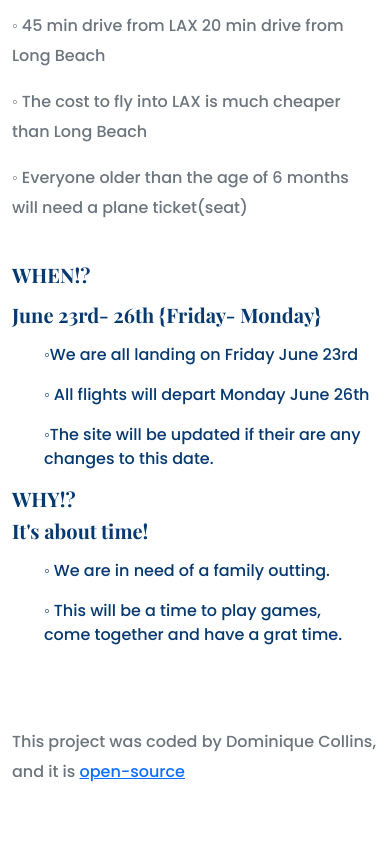
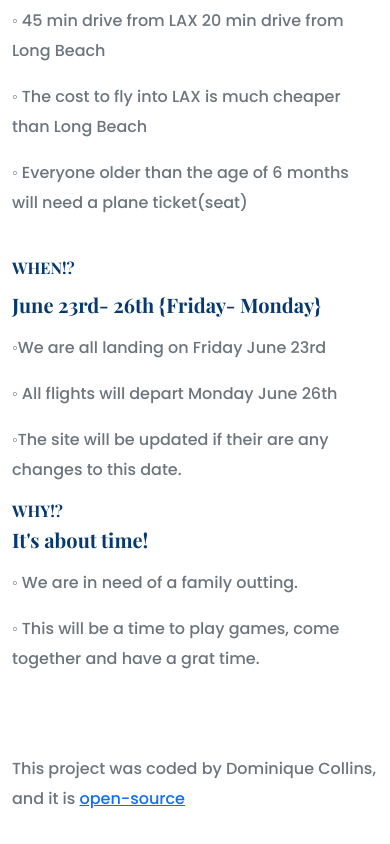
Before and after one commit to NIkkiDC/family-reunion, a plain HTML site: page index.html in a window 390 px wide. Shown: the part 734-1578 px from the top of the page. Drawn offline with nearby package versions, Linux system fonts and the light colour scheme; a web font is replaced by a local one.

Commit message:
changing UL to P to update color
switching the two then updating the ul to p with a class to mute the text. the page looks cleaner with the two tone. its easier on the eye

```diff
--- a/index.html
+++ b/index.html
@@ -75,7 +75,7 @@
       <h4 class="mb-2"> WHERE!? ✈️ </h4>
       <h5> Anaheim, CA </h5>
 
-        <p class="text-muted"> ◦The Airbnb is inbetween two airports LAX & Long Beach</p>
+        <p class="text-muted">◦ The Airbnb is inbetween two airports LAX & Long Beach</p>
         <p class="text-muted">◦ 45 min drive from LAX 20 min drive from Long Beach</p>
         <p class="text-muted">◦ The cost to fly into LAX is much cheaper than Long Beach</p>
         <p class="text-muted">◦ Everyone older than the age of 6 months will need a plane ticket(seat)</p>
@@ -88,9 +88,9 @@
       <h4 class="mb-3">WHEN!? </h4>
       <h5> June 23rd- 26th {Friday- Monday} </h5>
       <p class="mb-3 text-muted">
-          <ul> ◦We are all landing on Friday June 23rd</ul>
-            <ul>◦ All flights will depart Monday June 26th</ul>
-            <ul> ◦The site will be updated if their are any changes to this date. </ul>
+          <p class="text-muted"> ◦We are all landing on Friday June 23rd</p>
+            <p class="text-muted">◦ All flights will depart Monday June 26th</p>
+            <p class="text-muted"> ◦The site will be updated if their are any changes to this date. </p>
         </p>
          </div>
         </div>
@@ -111,8 +111,8 @@
       <h4 class="mb-2">WHY!? </h4>
       <h5> It's about time! </h5>
       <p class="mb-3 text-muted">
-          <ul>◦ We are in need of a family outting.</ul>
-        <ul>◦ This will be a time to play games, come together and have a grat time.</ul>
+          <p class="text-muted">◦ We are in need of a family outting.</p>
+        <p class="text-muted">◦ This will be a time to play games, come together and have a grat time.</p>
 
         </p>
          </div>
--- a/styles/williams.css
+++ b/styles/williams.css
@@ -237,11 +237,11 @@ p .codeby {
   }
 
   h2 {
-    font-size: 20px;
+    font-size: 16px;
   }
 
   h4 {
-    font-size: 20px;
+    font-size: 16px;
   }
 
   .hero {
```
